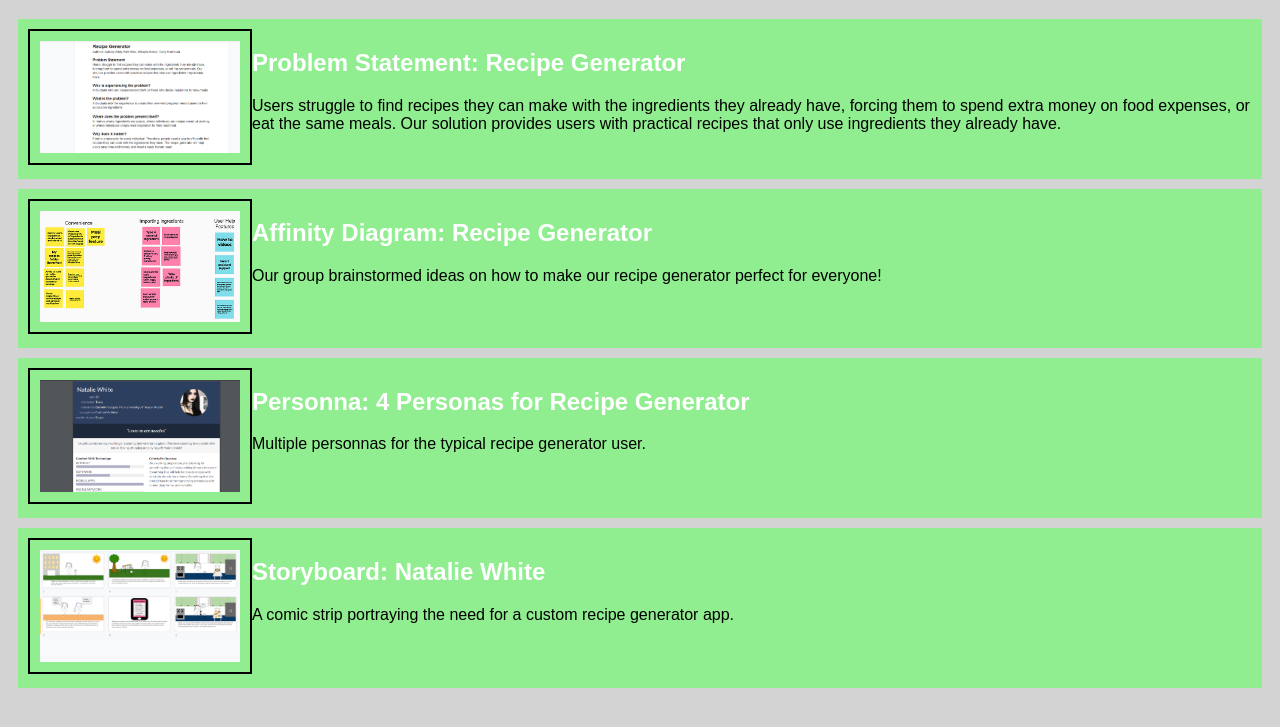
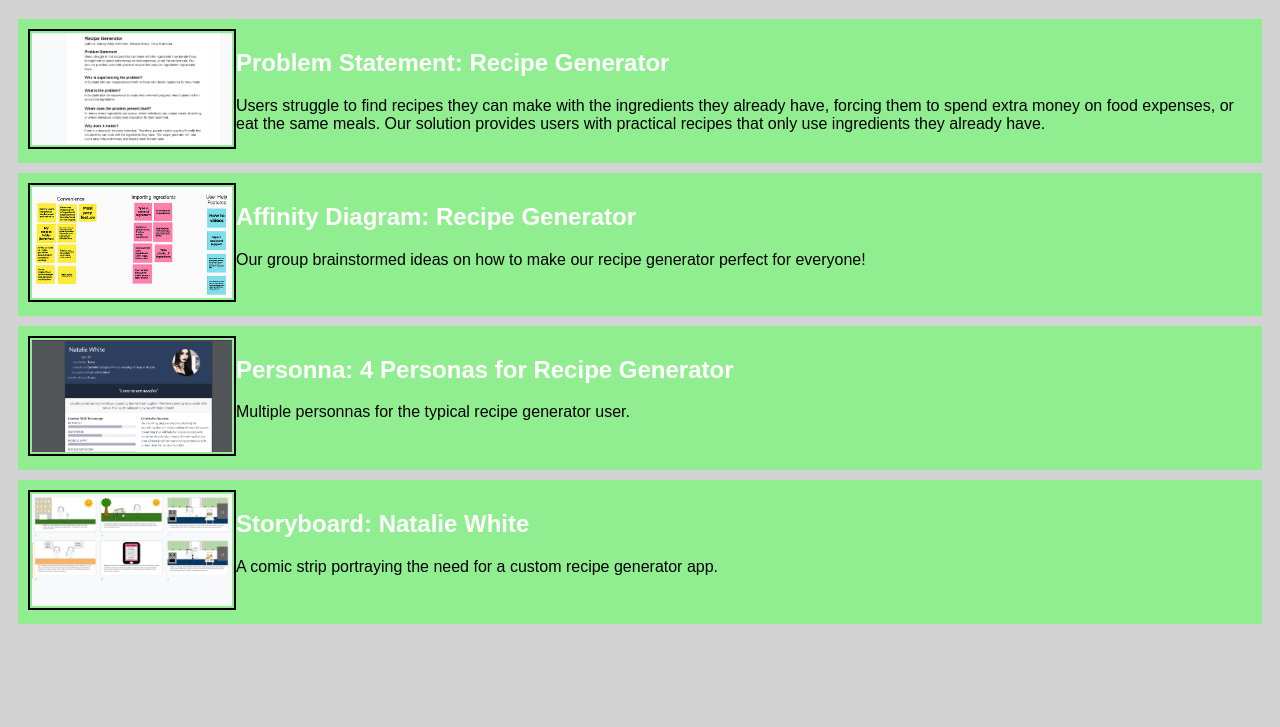
Before and after one commit to mikaylaamico/mikaylaamico.github.io, a plain HTML site: page index.html in a window 1280 px wide. Shown: the part 61-788 px from the top of the page. Drawn offline with Linux system fonts and the light colour scheme.

Commit message:
Add files via upload

```diff
--- a/styles.css
+++ b/styles.css
@@ -12,7 +12,7 @@ body {
 
 .assignment img {
     width:200px;
-    padding: 10px;
+    padding: 2px;
     border: 2px solid black;
 }
 
@@ -21,6 +21,7 @@ body {
 h1 {
     color:#242121;
     text-align:center;
+    margin-right:100px;
 }
 
 a {
```
